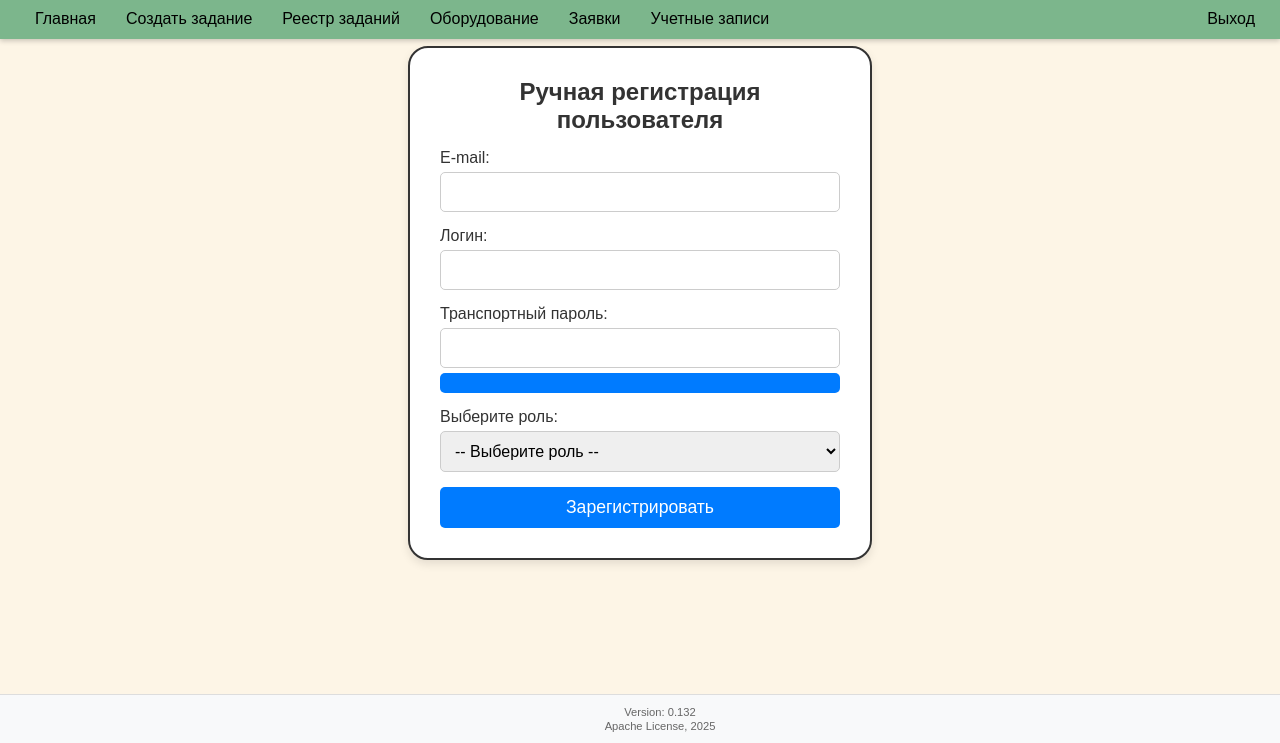
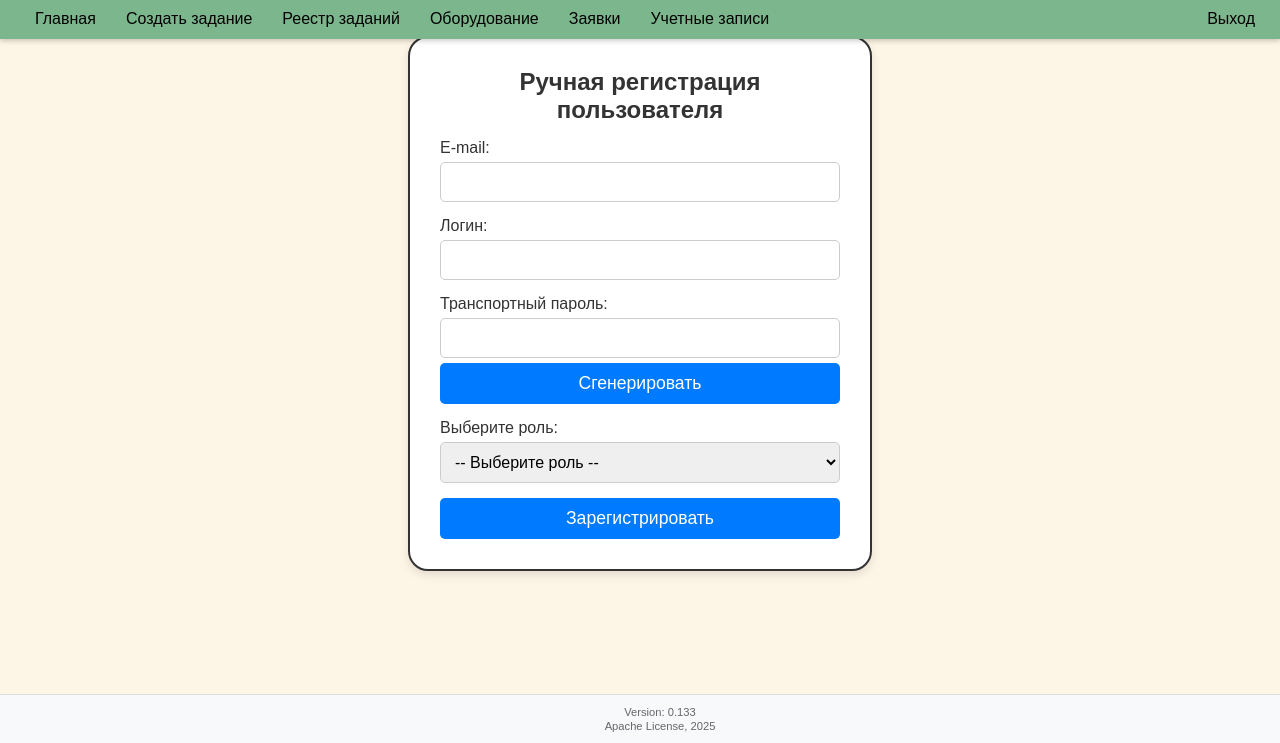
Before and after one commit to LeonArchie/SLM, a PHP site: page /FR_register.php in a window 1280 px wide. Shown: the part 57-800 px from the top of the page. Run offline with PHP 8.4, Linux system fonts and the light colour scheme; data that the repository does not hold is empty; some libraries are stand-ins or nearby versions.

Commit message:
v.133 update generator password

```diff
--- a/FR_register.php
+++ b/FR_register.php
@@ -89,7 +89,7 @@
 				<div class="input-group">
                 	<label for="password">Транспортный пароль:</label>
                 	<input type="password" id="password" name="password" required>
-					<button type="button" id="generate-password">
+					<button type="button" id="generate-password">Сгенерировать</button>
 				</div>
 				<div class="input-group">
                 	<label for="role">Выберите роль:</label>
--- a/css/register.css
+++ b/css/register.css
@@ -48,7 +48,8 @@
 }
 
 .register input[type="submit"],
-.register button[type="submit"] {
+.register button[type="submit"],
+.register button[type="button"] {
     padding: 10px; /* Внутренние отступы */
     background-color: #007bff; /* Цвет фона кнопки */
     color: white; /* Цвет текста */
@@ -61,7 +62,8 @@
 }
 
 .register input[type="submit"]:hover,
-.register button[type="submit"]:hover {
+.register button[type="submit"]:hover,
+.register button[type="button"]:hover {
     background-color: #0056b3; /* Цвет фона при наведении */
 }
 
--- a/footer.html
+++ b/footer.html
@@ -1,5 +1,5 @@
 <!-- Подвал -->
 	<footer class="footer">
-		<div class="version">Version: 0.132</div>
+		<div class="version">Version: 0.133</div>
 		<div class="version">  Apache License, 2025</div>
 	</footer>
```
